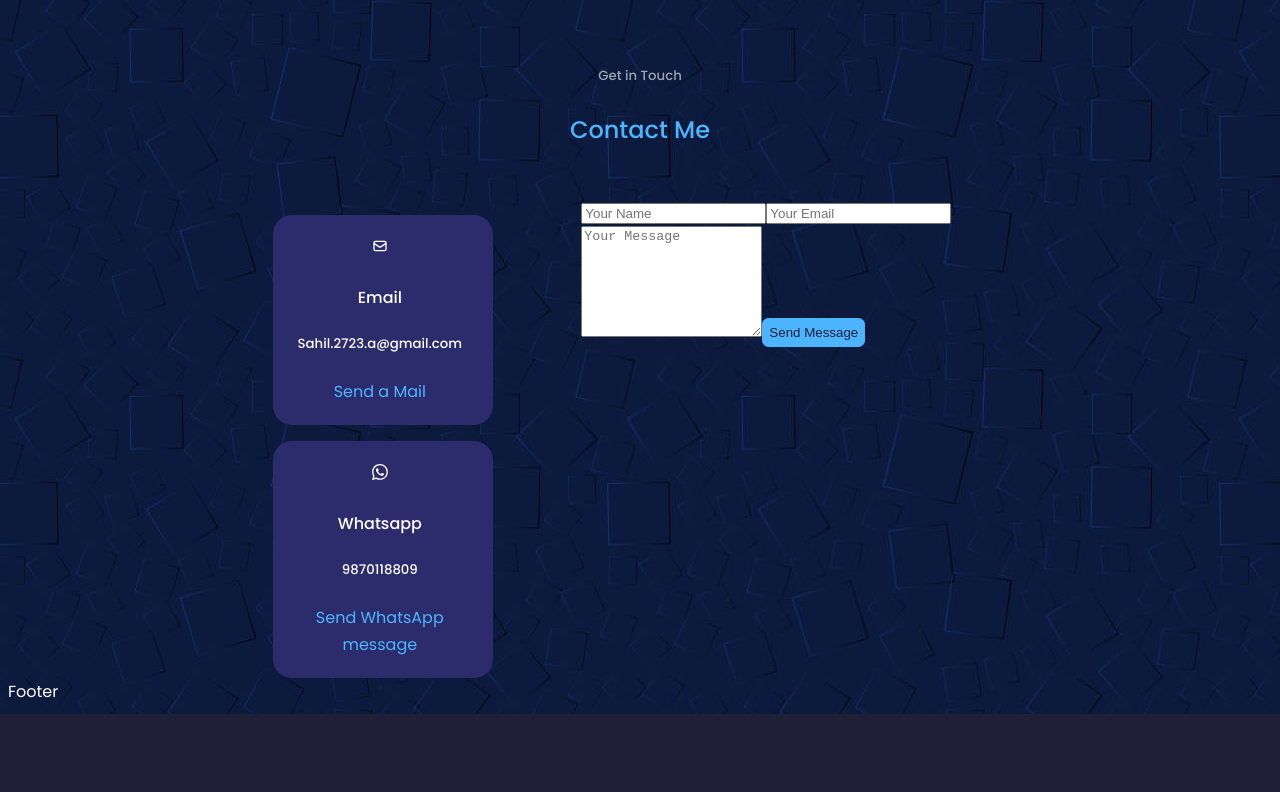
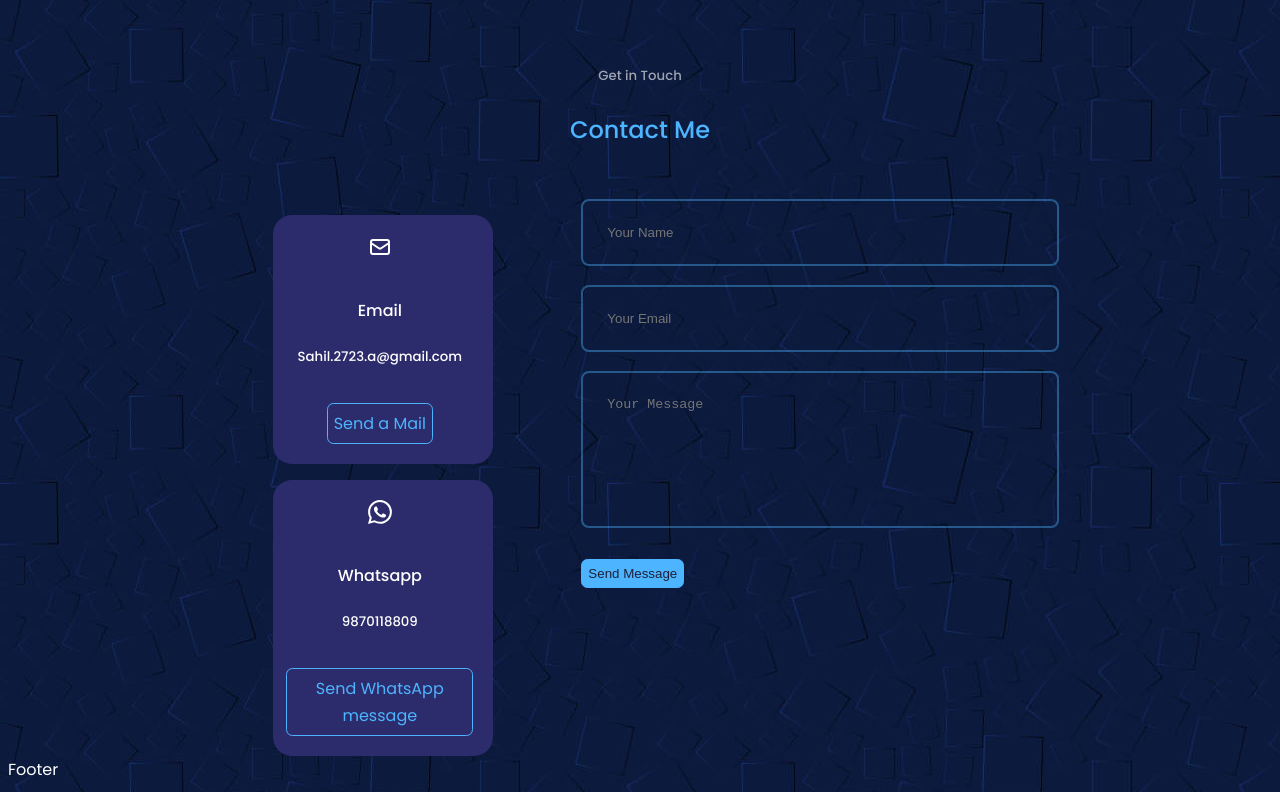
Before and after one commit to Sahil-2309/Portfolio-Main, a React (Create React App) app: page / in a window 1280 px wide. Shown: the part 4303-5095 px from the top of the page. Before the commit the page ends 5017 px from the top, so only its background shows below. Built offline with nearby package versions, Linux system fonts and the light colour scheme; a web font is replaced by a local one.

Commit message:
added contact

```diff
--- a/package.json
+++ b/package.json
@@ -6,6 +6,7 @@
     "@testing-library/jest-dom": "^5.16.5",
     "@testing-library/react": "^13.4.0",
     "@testing-library/user-event": "^13.5.0",
+    "emailjs-com": "^3.2.0",
     "react-icons": "^4.8.0",
     "react-router-dom": "^6.11.1",
     "react-scripts": "^5.0.1"
--- a/src/App.jsx
+++ b/src/App.jsx
@@ -7,6 +7,7 @@
 import Navbar from './components/navbar/Navbar'
 import Services from './components/services/Services'
 import Portfolio from './components/portfolio/Portfolio'
+
 import './index.css'
 const App = () => {
   return (
--- a/src/components/contact/Contact.jsx
+++ b/src/components/contact/Contact.jsx
@@ -3,7 +3,31 @@
 import './contact.css'
 import { HiOutlineMail } from 'react-icons/hi'
 import { BsWhatsapp } from 'react-icons/bs'
-const contact = () => {
+import { useRef } from 'react'
+import emailjs from 'emailjs-com'
+const Contact = () => {
+  const form = useRef()
+
+  const sendEmail = (e) => {
+    e.preventDefault()
+
+    emailjs
+      .sendForm(
+        'service_wak6slq',
+        'template_3gg7nx1',
+        form.current,
+        'nA06nOyfmcv186ms5'
+      )
+      .then(
+        (result) => {
+          console.log(result.text)
+        },
+        (error) => {
+          console.log(error.text)
+        }
+      )
+    e.target.reset()
+  }
   return (
     <section id='contact'>
       <h5>Get in Touch</h5>
@@ -11,10 +35,11 @@
       <div className='container contact__container'>
         <div className='contact__options'>
           <article className='contact__option'>
-            <HiOutlineMail />
+            <HiOutlineMail className='contact__option-icon ' />
             <h4>Email</h4>
             <h5>Sahil.2723.a@gmail.com</h5>
             <a
+              className='btn'
               href='mailto:sahil.2723.a@gmail.com'
               target='_blank'
               rel='noreferrer'
@@ -23,10 +48,11 @@
             </a>
           </article>
           <article className='contact__option'>
-            <BsWhatsapp />
+            <BsWhatsapp className='contact__option-icon ' />
             <h4>Whatsapp</h4>
             <h5>9870118809</h5>
             <a
+              className='btn'
               href='https://wa.me/919870118809'
               target='_blank'
               rel='noreferrer'
@@ -35,7 +61,7 @@
             </a>
           </article>
         </div>
-        <form action=''>
+        <form ref={form} onSubmit={sendEmail}>
           <input type='text' name='name' placeholder='Your Name' required />
           <input type='text' name='email' placeholder='Your Email' required />
           <textarea
@@ -52,4 +78,4 @@
   )
 }
 
-export default contact
+export default Contact
--- a/src/components/contact/contact.css
+++ b/src/components/contact/contact.css
@@ -25,3 +25,34 @@
   box-shadow: 0 5px 9px rgba(0, 0, 0, 0.11), 0 5px 18px #00ffff;
   transition: var(--transition);
 }
+.contact__option-icon {
+  font-size: 1.5rem;
+  margin-bottom: 0.5rem;
+}
+
+form {
+  display: flex;
+  flex-direction: column;
+  gap: 1.2rem;
+}
+input,
+textarea {
+  width: 100%;
+  padding: 1.5rem;
+  border-radius: 0.5rem;
+  background: transparent;
+  border: 2px solid var(--color-primary-variant);
+  resize: none;
+  color: var(--color-white);
+}
+@media screen and (max-width: 1024px) {
+  .container.contact__container {
+    grid-template-columns: 1fr;
+    gap: 2rem;
+  }
+}
+@media screen and (max-width: 600px) {
+  .container.contact__container {
+    width: var(--container-width-sm);
+  }
+}
```
Also changed, not shown: 1 other file (tests, documents, lock files or other folders).
